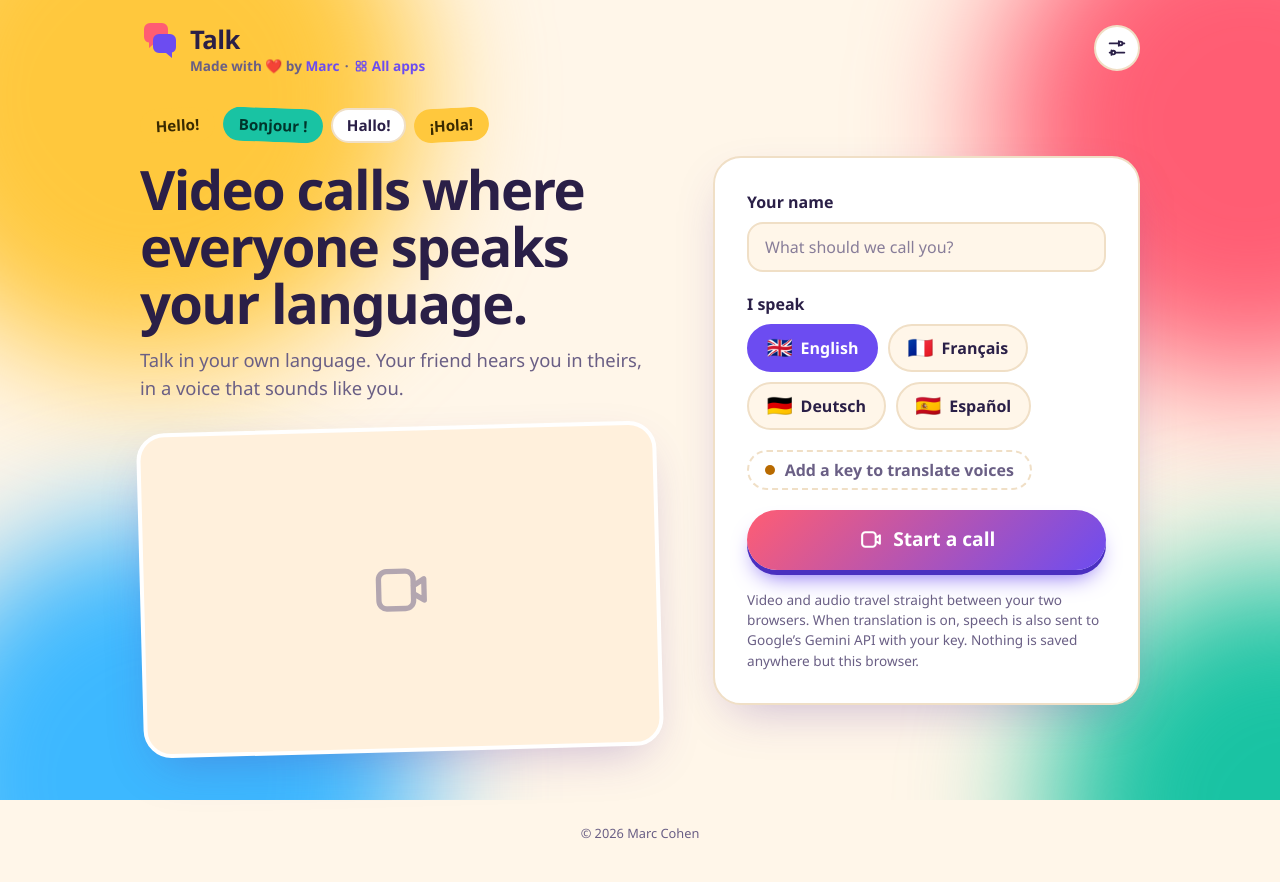
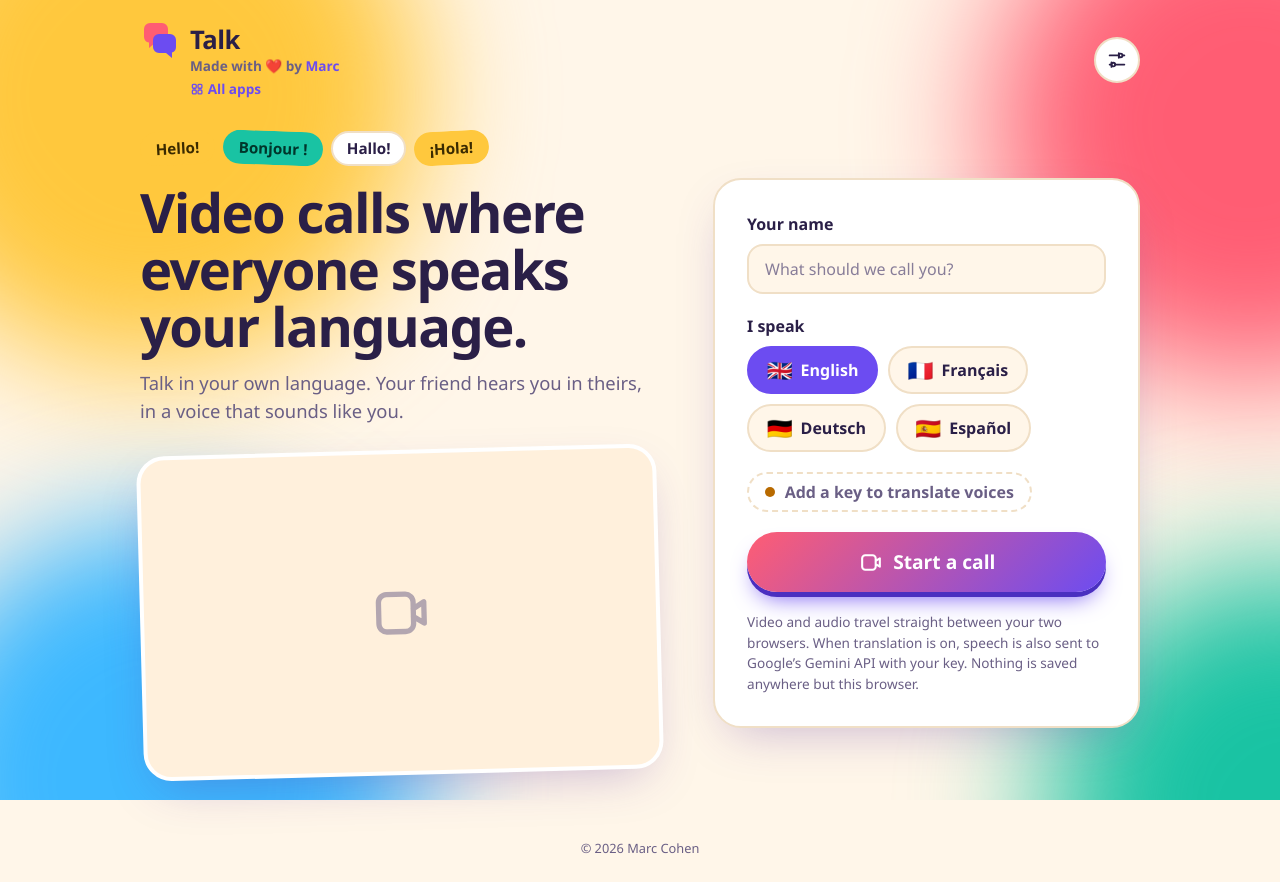
Before and after one commit to mco-gh/talk, a plain HTML site: page index.html in a window 1280 px wide. Drawn offline with Linux system fonts and the light colour scheme.

Commit message:
Put the "All apps" link on its own line under the credit everywhere
Co-Authored-By: Claude Opus 5.5 <noreply@anthropic.com>

```diff
--- a/index.html
+++ b/index.html
@@ -30,7 +30,7 @@
           </svg>
           <span>Talk</span>
         </a>
-        <p class="credit"><span data-i18n-link="credit">Made with ❤️ by <a href="https://mco.dev/">Marc</a></span><span class="sep" aria-hidden="true">·</span><a class="apps-link" href="https://mco.dev/apps/"><svg viewBox="0 0 24 24" aria-hidden="true"><rect x="4" y="4" width="6.5" height="6.5" rx="1.5"/><rect x="13.5" y="4" width="6.5" height="6.5" rx="1.5"/><rect x="4" y="13.5" width="6.5" height="6.5" rx="1.5"/><rect x="13.5" y="13.5" width="6.5" height="6.5" rx="1.5"/></svg><span data-i18n="nav.apps">All apps</span></a></p>
+        <p class="credit"><span data-i18n-link="credit">Made with ❤️ by <a href="https://mco.dev/">Marc</a></span><a class="apps-link" href="https://mco.dev/apps/"><svg viewBox="0 0 24 24" aria-hidden="true"><rect x="4" y="4" width="6.5" height="6.5" rx="1.5"/><rect x="13.5" y="4" width="6.5" height="6.5" rx="1.5"/><rect x="4" y="13.5" width="6.5" height="6.5" rx="1.5"/><rect x="13.5" y="13.5" width="6.5" height="6.5" rx="1.5"/></svg><span data-i18n="nav.apps">All apps</span></a></p>
       </div>
       <button class="icon-btn" type="button" command="show-modal" commandfor="settings" data-i18n-label="settings" aria-label="Settings">
         <svg viewBox="0 0 24 24" aria-hidden="true"><path d="M4 7h10M18 7h2M4 17h2M10 17h10M14 4.5v5M6 14.5v5"/><circle cx="16" cy="7" r="2"/><circle cx="8" cy="17" r="2"/></svg>
--- a/styles.css
+++ b/styles.css
@@ -294,12 +294,6 @@ dialog::backdrop { background: rgb(30 18 60 / .45); backdrop-filter: blur(4px);
 /* Only on the start screen: during a game or call the main view fills the window. */
 body:has(#lobby[hidden]) .copyright { display: none; }
 
-/* Back to the list of all of Marc's apps, on the credit line. */
-.credit .sep { margin-inline: 0.4em; }
-.apps-link { white-space: nowrap; }
+/* Back to the list of all of Marc's apps, on its own line under the credit. */
+.apps-link { display: block; inline-size: fit-content; margin-block-start: 0.15rem; white-space: nowrap; }
 .apps-link svg { display: inline; inline-size: 1.05em; block-size: 1.05em; margin-inline-end: 0.25em; vertical-align: -0.18em; fill: none; stroke: currentColor; stroke-width: 2.2; stroke-linecap: round; stroke-linejoin: round; }
-/* Phones: too narrow for one line, so the link gets its own line instead of wrapping after the dot. */
-@media (max-width: 40rem) {
-  .credit .sep { display: none; }
-  .apps-link { display: block; margin-block-start: 0.15rem; }
-}
```
